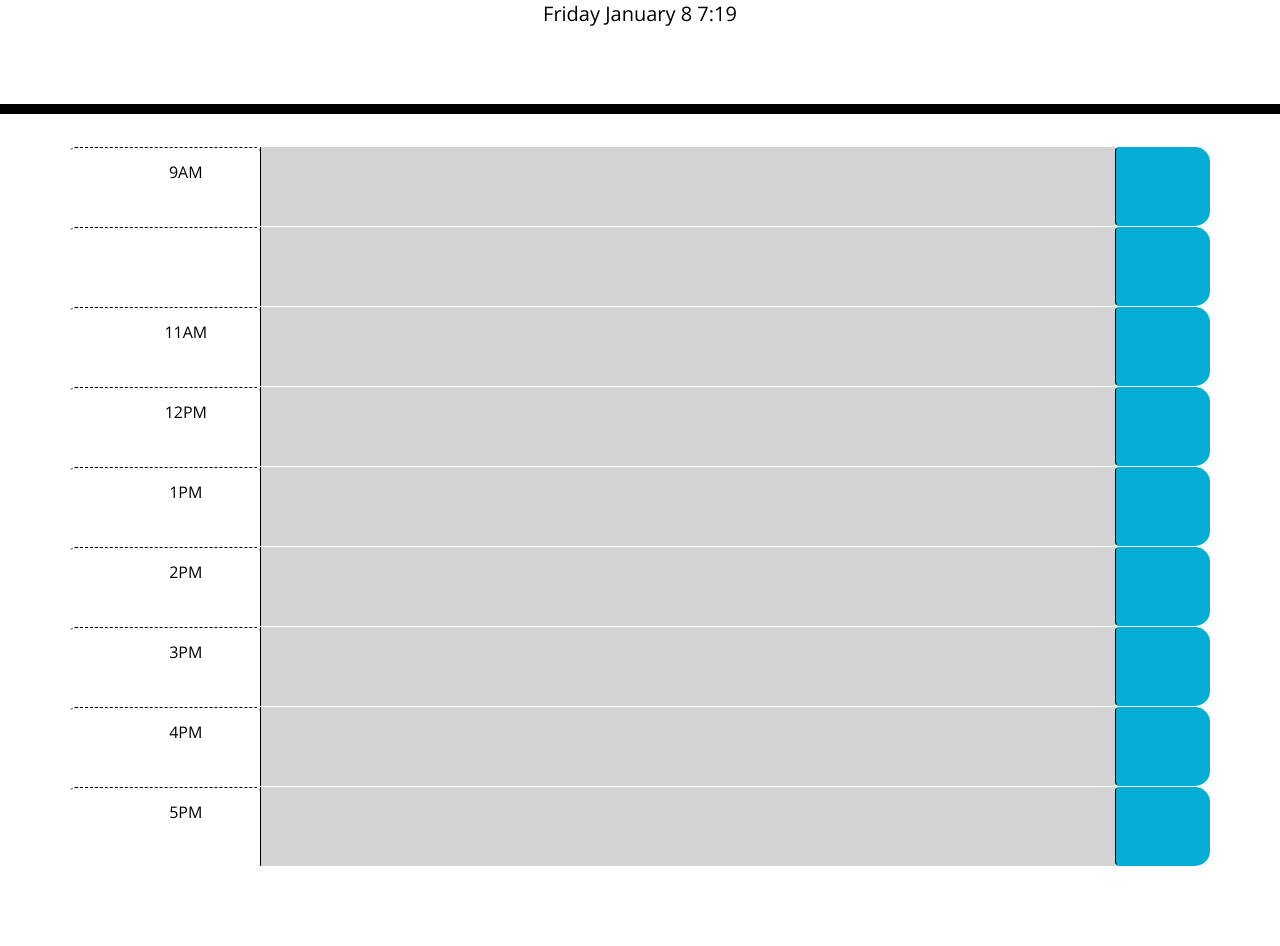
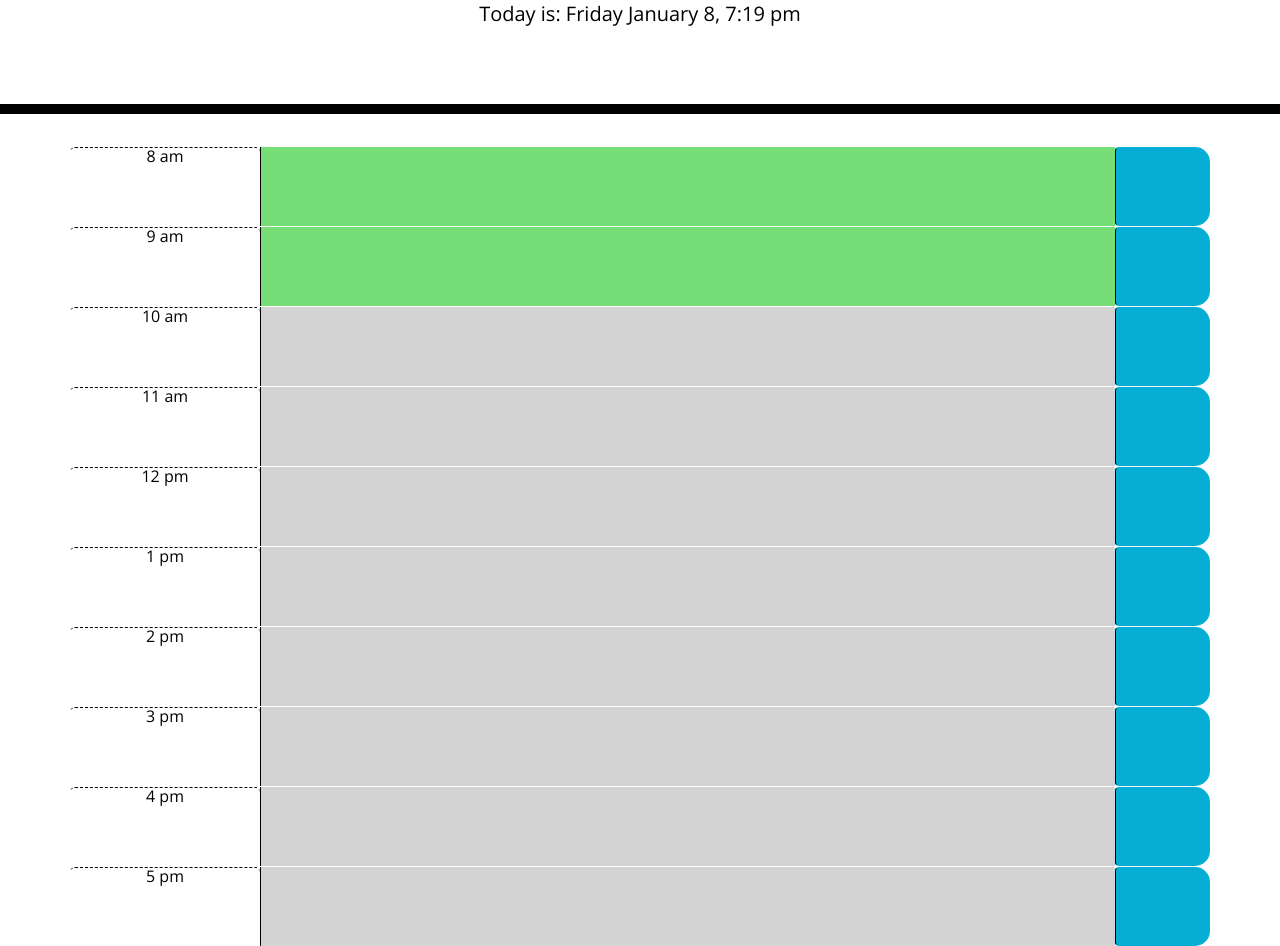
Before and after one commit to cparros/daily-planner, a plain HTML site: page index.html in a window 1280 px wide. Shown: the part 190-1136 px from the top of the page. Before the commit the page ends 1056 px from the top, so only its background shows below. Drawn offline with nearby package versions, Linux system fonts and the light colour scheme.

Commit message:
added variable for divs

```diff
--- a/index.html
+++ b/index.html
@@ -31,8 +31,7 @@
     <div class="container time-block">
       <!-- Timeblocks go here -->
       <div class="row">
-        <div class="col-md-2 hour" id="9">
-          9AM
+        <div class="col-md-2 hour" id="one">
         </div>
         <textarea class="col-md-9 past">
         </textarea>
@@ -41,7 +40,8 @@
       </div>
 
       <div class="row">
-        <div class="col-md-2 hour" data-name="10AM" >
+        <div class="col-md-2 hour" id="two">
+          10AM
         </div>
         <textarea class="col-md-9 past">
         </textarea>
@@ -50,7 +50,7 @@
       </div>
 
       <div class="row">
-        <div class="col-md-2 hour">
+        <div class="col-md-2 hour" id="three">
           11AM
         </div>
         <textarea class="col-md-9 past">
@@ -60,7 +60,7 @@
       </div>
 
       <div class="row">
-        <div class="col-md-2 hour">
+        <div class="col-md-2 hour" id="four">
           12PM
         </div>
         <textarea class="col-md-9 past">
@@ -70,8 +70,8 @@
       </div>
 
       <div class="row">
-        <div class="col-md-2 hour">
-          1PM
+        <div class="col-md-2 hour" id="five">
+
         </div>
         <textarea class="col-md-9 past">
         </textarea>
@@ -80,7 +80,7 @@
       </div>
 
       <div class="row">
-        <div class="col-md-2 hour">
+        <div class="col-md-2 hour" id="six">
           2PM
         </div>
         <textarea class="col-md-9 past">
@@ -90,7 +90,7 @@
       </div>
 
       <div class="row">
-        <div class="col-md-2 hour">
+        <div class="col-md-2 hour" id="seven">
           3PM
         </div>
         <textarea class="col-md-9 past">
@@ -100,7 +100,7 @@
       </div>
 
       <div class="row">
-        <div class="col-md-2 hour">
+        <div class="col-md-2 hour" id="eight">
           4PM
         </div>
         <textarea class="col-md-9 past">
@@ -110,7 +110,17 @@
       </div>
 
       <div class="row">
-        <div class="col-md-2 hour">
+        <div class="col-md-2 hour" id="nine">
+          5PM
+        </div>
+        <textarea class="col-md-9 past" id="nineB">
+        </textarea>
+        <button type="button" class="col-md-1 btn saveBtn">
+        </button>
+      </div>
+
+      <div class="row">
+        <div class="col-md-2 hour" id="ten">
           5PM
         </div>
         <textarea class="col-md-9 past">
--- a/script.js
+++ b/script.js
@@ -1,18 +1,65 @@
+// set date hour month and Everything needed
+
+var now = dayjs().format('h a')
+
+var today = dayjs().format('dddd')
+var month = dayjs().format('MMMM')
+var day = dayjs().format('D')
+var hour = dayjs().format('h')
+var minute = dayjs().format('mm a')
 
 
-var today = dayjs().format('dddd')
 
-  var month = dayjs().format('MMMM')
+//to hour div text
+var divOne = $('#one').text(dayjs().hour(08).format('h a'))
+console.log(divOne.text())
+var divTwo = $('#two').text(dayjs().hour(09).format('h a'))
+console.log(divTwo.text())
+var divThree = $('#three').text(dayjs().hour(10).format('h a'))
+console.log(divThree.text())
+var divFour = $('#four').text(dayjs().hour(11).format('h a'))
+console.log(divFour.text())
+var divFive = $('#five').text(dayjs().hour(12).format('h a'))
+console.log(divFive.text())
+var divSix = $('#six').text(dayjs().hour(13).format('h a'))
+console.log(divSix.text())
+var divSeven = $('#seven').text(dayjs().hour(14).format('h a'))
+console.log(divSeven.text())
+var divEight = $('#eight').text(dayjs().hour(15).format('h a'))
+console.log(divEight.text())
+var divNine = $('#nine').text(dayjs().hour(16).format('h a'))
+console.log(divNine.text())
+var divTen = $('#ten').text(dayjs().hour(17).format('h a'))
+console.log(divTen.text())
 
-  var day = dayjs().format('D')
+var divArray = [divOne, divTwo, divThree, divFour, divFive, divSix, divSeven, divEight, divNine, divTen]
+console.log(divArray)
+console.log(divArray.length)
+divArray.forEach(element => {
+  if(element.text() < now) {
+   element.next().attr('class', 'col-md-9 past')
+  }
+  else if(element.text() === now) {
+    element.next().attr('class', 'col-md-9 present')
+   }
+  else if(element.text() > now) {
+    element.next().attr('class', 'col-md-9 future')
+   }
+})
 
-  var hour = dayjs().format('h')
 
-  var minute = dayjs().format('mm')
+
+
+
+
 
   function displayDate () {
-    var dateToDisplay = (today + ' ' + month + ' ' + day + ' ' + hour +':'+ minute)
+    var dateToDisplay = (today + ' ' + month + ' ' + day + ', ' + hour +':'+ minute)
     var todaysDate = $('#currentDay')
-    todaysDate.text(dateToDisplay)
+    todaysDate.text("Today is: " + dateToDisplay)
 }
+
+
+
+
 displayDate()
```
